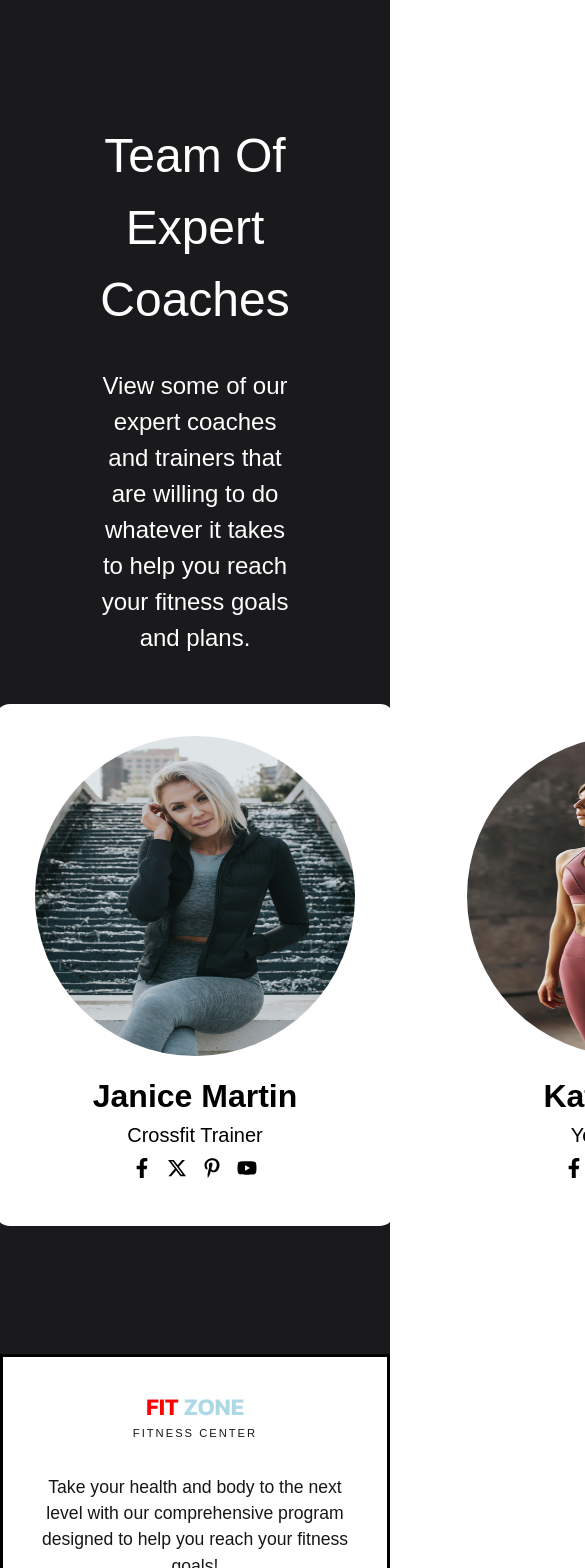
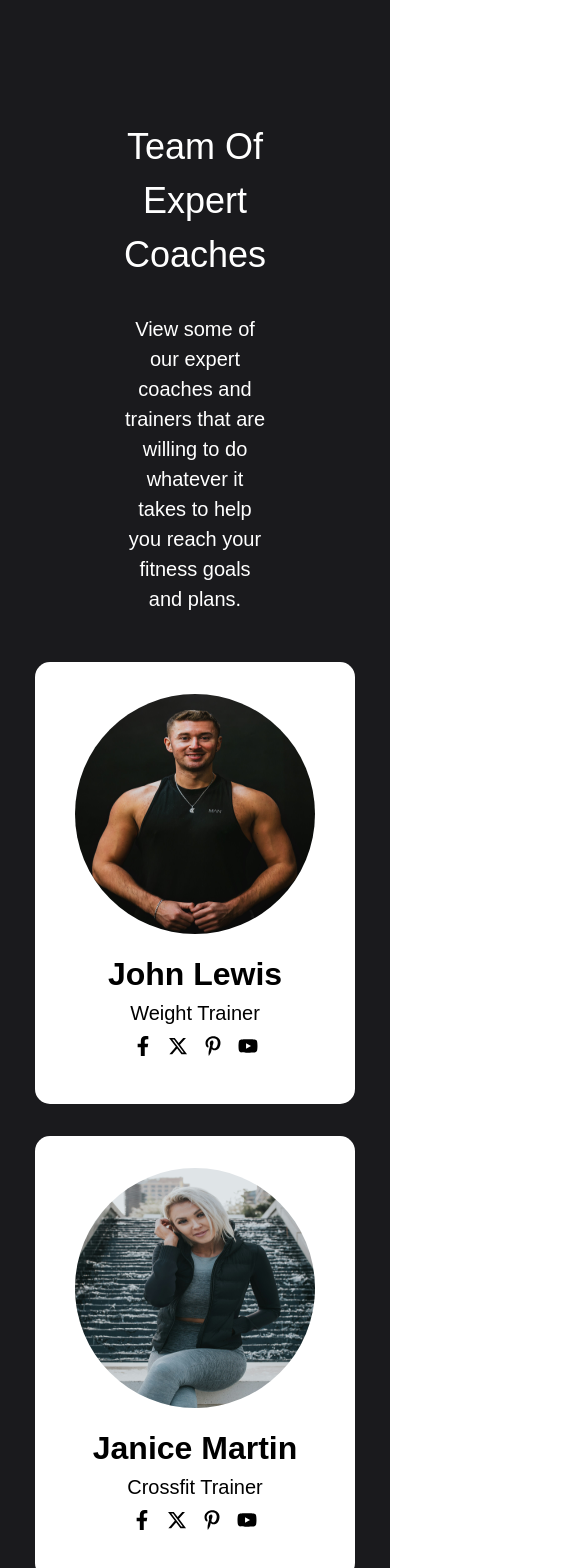
Before and after one commit to NMc0der/gym-website1, a Next.js app: page / in a window 390 px wide. Shown: the part 3020-4588 px from the top of the page, 585 px wide, since content can reach past the window. Built offline with nearby package versions, Linux system fonts and the light colour scheme.

Commit message:
coaches section fully responsive

```diff
--- a/src/app/home.scss
+++ b/src/app/home.scss
@@ -238,18 +238,32 @@
   align-items: center;
 
   h2 {
+    font-size: 2.25rem;
+    @include sm {
       font-size: 3rem;
+    }
+
     margin-bottom: 2rem;
   }
 
   p {
+    font-size: 1.25rem;
+    @include sm {
       font-size: 1.5rem;
+    }
+
     margin-bottom: 3rem;
   }
 
   .coaches {
     display: grid;
+    grid-template-columns: repeat(1, 1fr);
+    // @include sm {
+    //   grid-template-columns: repeat(2, 1fr);
+    // }
+    @include xl2 {
       grid-template-columns: repeat(3, 1fr);
+    }
     justify-items: center;
     align-content: center;
     gap: 2rem;
@@ -261,8 +275,11 @@
     border-radius: 15px;
     padding: 2rem;
     background-color: white;
-    width: 20%;
+    width: 20rem;
+    @include sm {
       width: 25rem;
+    }
+
     display: flex;
     flex-direction: column;
     justify-content: center;
@@ -270,8 +287,13 @@
     // height: 20%;
 
     .coach-img {
+      width: 15rem;
+      height: 15rem;
+      @include sm {
         width: 20rem;
         height: 20rem;
+      }
+
       border-radius: 50%;
       // border: 1px solid black;
     }
```
Lines whose indentation alone changed are shown as unchanged.
